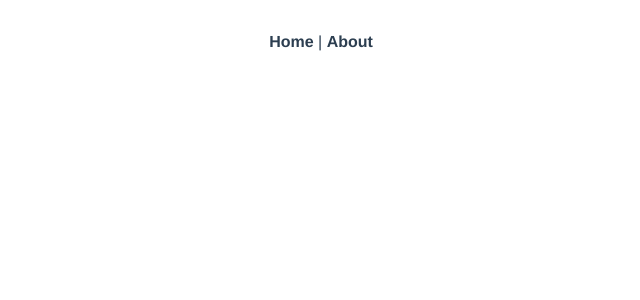
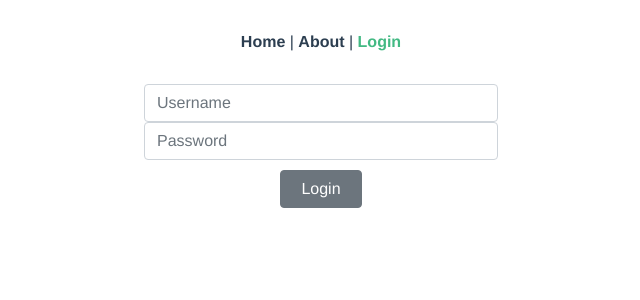
Before and after one commit to Schnitzel128/PBO-Vue, a Vue app: page /login in a window 1280 px wide. Shown: the top 300 px of the page, without its empty margins (319-959 px from the left). Built offline with nearby package versions, Linux system fonts and the light colour scheme.

Commit message:
Adds Login.vue and new route

```diff
--- a/src/App.vue
+++ b/src/App.vue
@@ -2,7 +2,8 @@
   <div id="app">
     <div id="nav">
       <router-link to="/">Home</router-link> |
-      <router-link to="/about">About</router-link>
+      <router-link to="/about">About</router-link> |
+      <router-link to="/login">Login</router-link>
     </div>
     <router-view />
   </div>
--- a/src/router.js
+++ b/src/router.js
@@ -21,6 +21,15 @@ export default new Router({
       // which is lazy-loaded when the route is visited.
       component: () =>
         import(/* webpackChunkName: "about" */ "./views/About.vue")
+    },
+    {
+      path: "/login",
+      name: "login",
+      // route level code-splitting
+      // this generates a separate chunk (about.[login].js) for this route
+      // which is lazy-loaded when the route is visited.
+      component: () =>
+        import(/* webpackChunkName: "login" */ "./views/Login.vue")
     }
   ]
 });
--- /dev/null
+++ b/src/views/Login.vue
@@ -0,0 +1,54 @@
+<template>
+  <b-container id="loginForm">
+    <div>
+      <b-form @submit="onSubmit">
+        <b-form-input
+          v-model="username"
+          type="text"
+          placeholder="Username"
+        />
+        <b-form-input
+          v-model="password"
+          type="password"
+          placeholder="Password"
+        />
+        <b-button
+          id="submitButton"
+          type="submit"
+        >Login</b-button>
+      </b-form>
+    </div>
+  </b-container>
+</template>
+
+<script>
+// @ is an alias to /src
+
+export default {
+  name: "Login",
+  data: function() {
+    return {
+      username: "",
+      password: ""
+    };
+  },
+  methods: {
+    onSubmit(evt) {
+      evt.preventDefault();
+      alert("Username: " + this.username + " Password: " + this.password);
+    }
+  }
+};
+</script>
+
+<style scoped>
+#submitButton {
+  margin: 10px;
+  padding-left: 20px;
+  padding-right: 20px;
+}
+
+#loginForm {
+  width: 30vw;
+}
+</style>
```
